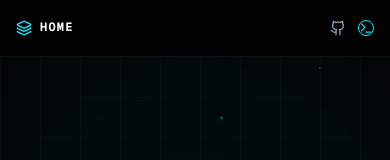
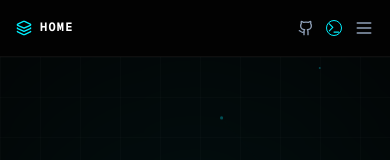
Before and after one commit to GODMODE25/developer-portfolio, a Next.js app: page / in a window 390 px wide. Shown: the top 160 px of the page. Built offline with nearby package versions, Linux system fonts and the light colour scheme.

Commit message:
feat: Add mobile hamburger menu to navigation

```diff
--- a/src/app/page.tsx
+++ b/src/app/page.tsx
@@ -2,7 +2,7 @@
 
 import React, { useState, useEffect } from "react";
 import Link from "next/link";
-import { Terminal, Github, Layers } from "lucide-react";
+import { Terminal, Github, Layers, Menu, X } from "lucide-react";
 import { siteConfig } from "@/content/site";
 
 // Component imports
@@ -18,6 +18,7 @@ import ScrollToTop from "@/components/ui/scroll-to-top";
 
 export default function Home() {
   const [isTerminalOpen, setIsTerminalOpen] = useState(false);
+  const [isMobileMenuOpen, setIsMobileMenuOpen] = useState(false);
 
   // Toggle terminal handler
   const handleToggleTerminal = () => {
@@ -106,9 +107,30 @@ export default function Home() {
               <Terminal className="w-3.5 h-3.5" />
               <span className="hidden sm:inline">SHELL</span>
             </button>
+
+            {/* Mobile Menu Toggle */}
+            <button
+              onClick={() => setIsMobileMenuOpen(!isMobileMenuOpen)}
+              className="md:hidden text-slate-400 hover:text-white transition-colors p-1"
+            >
+              {isMobileMenuOpen ? <X className="w-5 h-5" /> : <Menu className="w-5 h-5" />}
+            </button>
           </div>
 
         </div>
+
+        {/* Mobile Navigation Dropdown */}
+        {isMobileMenuOpen && (
+          <div className="md:hidden absolute top-14 left-0 w-full border-b border-white/5 bg-cyber-black/95 backdrop-blur-xl font-mono text-xs flex flex-col shadow-2xl">
+            <nav className="flex flex-col p-4 gap-2 text-slate-400">
+              <button onClick={() => { scrollToSection("about"); setIsMobileMenuOpen(false); }} className="hover:text-white transition-colors text-left py-3 border-b border-white/5">[01. ABOUT]</button>
+              <button onClick={() => { scrollToSection("skills"); setIsMobileMenuOpen(false); }} className="hover:text-white transition-colors text-left py-3 border-b border-white/5">[02. SKILLS]</button>
+              <button onClick={() => { scrollToSection("projects"); setIsMobileMenuOpen(false); }} className="hover:text-white transition-colors text-left py-3 border-b border-white/5">[03. PROJECTS]</button>
+              <button onClick={() => { scrollToSection("blog"); setIsMobileMenuOpen(false); }} className="hover:text-white transition-colors text-left py-3 border-b border-white/5">[04. BLOG]</button>
+              <button onClick={() => { scrollToSection("contact"); setIsMobileMenuOpen(false); }} className="hover:text-white transition-colors text-left py-3">[05. CONTACT]</button>
+            </nav>
+          </div>
+        )}
       </header>
 
       {/* Main content flow */}
```
